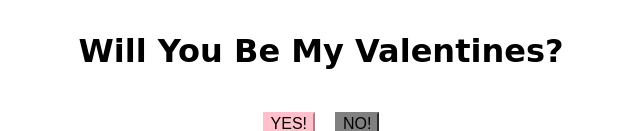
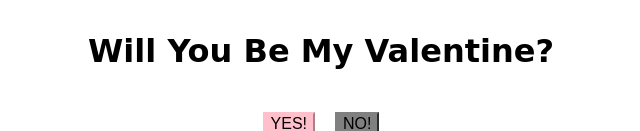
Before and after one commit to jeykiiiiii/testing, a plain HTML site: page index.html in a window 1280 px wide. Shown: the part 321-452 px from the top of the page, without its empty margins (319-959 px from the left). Drawn offline with Linux system fonts and the light colour scheme.

Commit message:
index.html

```diff
--- a/index.html
+++ b/index.html
@@ -52,7 +52,7 @@
     </div>
 
     <div class="text-header">
-        <h1>Will You Be My Valentines?</h1>
+        <h1>Will You Be My Valentine?</h1>
     </div>
 
     <div class="button-holder">
```
